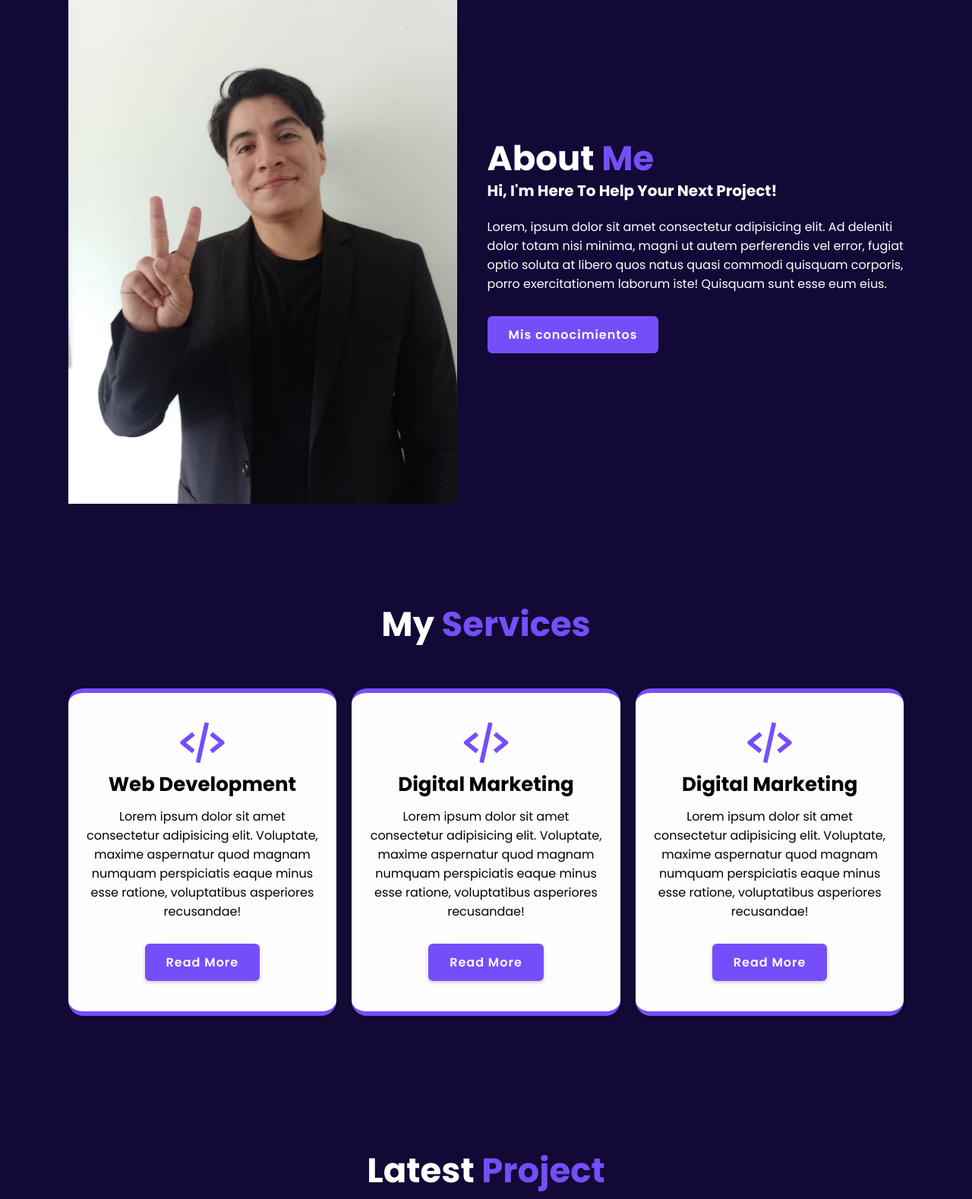
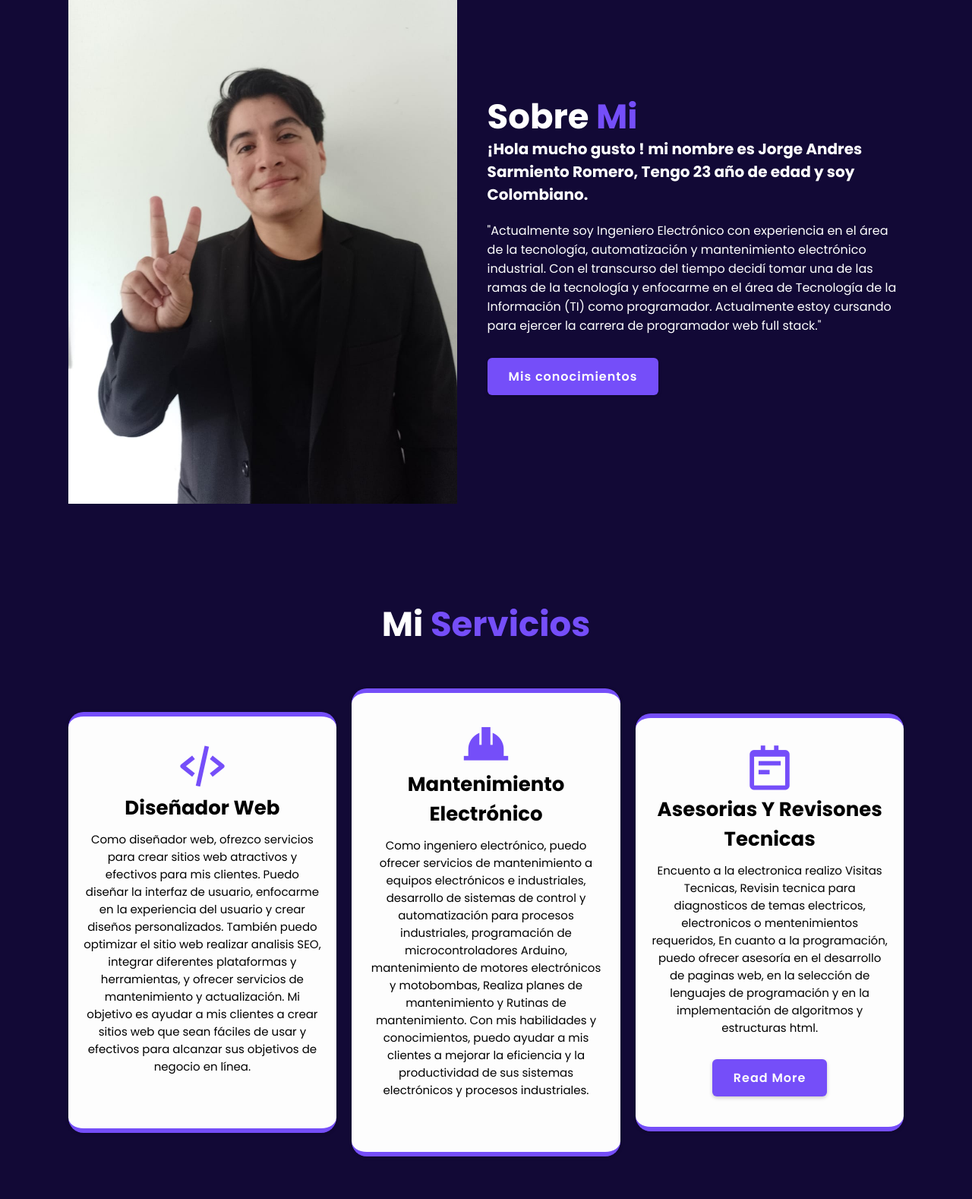
Before and after one commit to ING-JORGE2022/Mi-Portafolio, a website: page index.html in a window 1280 px wide. Shown: the part 920-2498 px from the top of the page at 76% size. Drawn offline with nearby package versions, Linux system fonts and the light colour scheme.

Commit message:
servicios actualizados

```diff
--- a/index.html
+++ b/index.html
@@ -43,18 +43,26 @@
         <h3>Hello, I am</h3>
         <h1>Jorge Romero</h1>
         <p>
-          Bienvenidos a mi portafolio, conoceras un poco de mi vida y de mis conociemtos acerca del mundo de la progrmacion web
+          Bienvenidos a mi portafolio, conoceras un poco de mi vida y de mis
+          conociemtos acerca del mundo de la progrmacion web
         </p>
         <div class="social-media">
-          <a target="_blank" href="https://wa.me/573243713936"><i class='bx bxl-whatsapp'></i></a>
-          <a href="#"><i class="bx bxl-twitter"></i></a>
-          <a href="#"><i class="bx bxl-instagram-alt"></i></a>
-          <a href="#"><i class="bx bxl-linkedin"></i></a>
+          <a target="_blank" href="https://wa.me/573243713936"
+            ><i class="bx bxl-whatsapp"></i
+          ></a>
+          <a
+            target="_blank"
+            href="https://www.instagram.com/badpapu/?igshid=OTk0YzhjMDVlZA%3D%3D"
+            ><i class="bx bxl-instagram-alt"></i
+          ></a>
+          <a
+            target="_blank"
+            href="https://www.linkedin.com/in/jorge-andres-romero-sarmiento-3b9b96271/"
+            ><i class="bx bxl-linkedin"></i
+          ></a>
         </div>
         <!-- <a href="#" class="btn">Download CV</a> -->
         <button class="btn" onclick="abrirEnlace()">Download CV</button>
-
-
       </div>
       <div class="profession-container">
         <div class="profession-box">
@@ -68,11 +76,10 @@
           </div>
           <div class="profession" style="--i: 2">
             <i class="bx bx-code-alt"></i>
-            <h3>
-              FULL STACK</h3>
+            <h3>FULL STACK</h3>
           </div>
           <div class="profession" style="--i: 3">
-            <i class="bx bx-code-alt"></i>
+            <i class='bx bxs-hard-hat'></i>
             <h3>ING. ELECTRONICO</h3>
           </div>
           <div class="circle"></div>
@@ -88,53 +95,68 @@
     </section>
     <!--_____________________________________about section desing ______________________________________   -->
     <section class="about" id="about">
-      <div class="about-img ">
+      <div class="about-img">
         <img src="./src/imagenes/mis-fotos/3.jpg" alt="" />
       </div>
       <div class="about-content">
-        <h2 class="heading">About <span>Me</span></h2>
-        <h3>Hi, I'm Here To Help Your Next Project!</h3>
+        <h2 class="heading">Sobre <span>Mi</span></h2>
+        <h3>
+          ¡Hola mucho gusto ! mi nombre es Jorge Andres Sarmiento Romero, Tengo
+          23 año de edad y soy Colombiano.
+        </h3>
         <p>
-          Lorem, ipsum dolor sit amet consectetur adipisicing elit. Ad deleniti
-          dolor totam nisi minima, magni ut autem perferendis vel error, fugiat
-          optio soluta at libero quos natus quasi commodi quisquam corporis,
-          porro exercitationem laborum iste! Quisquam sunt esse eum eius.
+          "Actualmente soy Ingeniero Electrónico con experiencia en el área de
+          la tecnología, automatización y mantenimiento electrónico industrial.
+          Con el transcurso del tiempo decidí tomar una de las ramas de la
+          tecnología y enfocarme en el área de Tecnología de la Información (TI)
+          como programador. Actualmente estoy cursando para ejercer la carrera
+          de programador web full stack."
         </p>
         <a href="#misConocimientos" class="btn">Mis conocimientos </a>
       </div>
     </section>
     <!-- _______________________________Services section desing -->
     <section class="services" id="services">
-      <h2 class="heading">My <span>Services</span></h2>
+      <h2 class="heading">Mi <span>Servicios</span></h2>
 
       <div class="services-container">
         <div class="services-box">
           <i class="bx bx-code-alt"></i>
-          <h3>Web Development</h3>
+          <h3>Diseñador Web</h3>
           <p>
-            Lorem ipsum dolor sit amet consectetur adipisicing elit. Voluptate,
-            maxime aspernatur quod magnam numquam perspiciatis eaque minus esse
-            ratione, voluptatibus asperiores recusandae!
+            Como diseñador web, ofrezco servicios para crear sitios web
+            atractivos y efectivos para mis clientes. Puedo diseñar la interfaz
+            de usuario, enfocarme en la experiencia del usuario y crear diseños
+            personalizados. También puedo optimizar el sitio web realizar
+            analisis SEO, integrar diferentes plataformas y herramientas, y
+            ofrecer servicios de mantenimiento y actualización. Mi objetivo es
+            ayudar a mis clientes a crear sitios web que sean fáciles de usar y
+            efectivos para alcanzar sus objetivos de negocio en línea.
           </p>
-          <a href="#" class="btn">Read More</a>
         </div>
         <div class="services-box">
-          <i class="bx bx-code-alt"></i>
-          <h3>Digital Marketing</h3>
+          <i class='bx bxs-hard-hat'></i>
+          <h3>Mantenimiento Electrónico</h3>
           <p>
-            Lorem ipsum dolor sit amet consectetur adipisicing elit. Voluptate,
-            maxime aspernatur quod magnam numquam perspiciatis eaque minus esse
-            ratione, voluptatibus asperiores recusandae!
+            Como ingeniero electrónico, puedo ofrecer servicios de mantenimiento
+            a equipos electrónicos e industriales, desarrollo de sistemas de
+            control y automatización para procesos industriales, programación de
+            microcontroladores Arduino, mantenimiento de motores electrónicos y
+            motobombas, Realiza planes de mantenimiento y Rutinas de
+            mantenimiento. Con mis habilidades y conocimientos, puedo ayudar a
+            mis clientes a mejorar la eficiencia y la productividad de sus
+            sistemas electrónicos y procesos industriales.
           </p>
-          <a href="#" class="btn">Read More</a>
         </div>
         <div class="services-box">
-          <i class="bx bx-code-alt"></i>
-          <h3>Digital Marketing</h3>
+          <i class='bx bx-notepad'></i>
+          <h3>Asesorias Y Revisones Tecnicas</h3>
           <p>
-            Lorem ipsum dolor sit amet consectetur adipisicing elit. Voluptate,
-            maxime aspernatur quod magnam numquam perspiciatis eaque minus esse
-            ratione, voluptatibus asperiores recusandae!
+            Encuento a la electronica realizo Visitas Tecnicas, Revisin tecnica
+            para diagnosticos de temas electricos, electronicos o mentenimientos
+            requeridos, En cuanto a la programación, puedo ofrecer asesoría en
+            el desarrollo de paginas web, en la selección de lenguajes de
+            programación y en la implementación de algoritmos y estructuras html.
           </p>
           <a href="#" class="btn">Read More</a>
         </div>
@@ -373,12 +395,12 @@
               <img src="./src/imagenes/scrum.jpg" alt="" />
               <h3>Scrum Master</h3>
               <p>
-                Como programador web, cuento con  experiencia como
-                Scrum Master liderando proyectos de desarrollo web. He
-                utilizado la metodología Scrum en diversos proyectos y liderado
-                equipos para asegurarme de que se sigan las prácticas y procesos
-                de Scrum de manera efectiva. Además, he ayudado a los equipos a
-                identificar y eliminar obstáculos, y he proporcionado apoyo y
+                Como programador web, cuento con experiencia como Scrum Master
+                liderando proyectos de desarrollo web. He utilizado la
+                metodología Scrum en diversos proyectos y liderado equipos para
+                asegurarme de que se sigan las prácticas y procesos de Scrum de
+                manera efectiva. Además, he ayudado a los equipos a identificar
+                y eliminar obstáculos, y he proporcionado apoyo y
                 retroalimentación para mejorar la eficiencia y productividad del
                 equipo. Asimismo, tengo habilidades avanzadas en la gestión de
                 tareas con Trello, lo que me ha permitido liderar equipos para
@@ -393,16 +415,12 @@
             <div class="testimonial-slide swiper-slide">
               <img src="./src/imagenes/react-logo.jpg" alt="" />
               <h3>REACT</h3>
-              <p>
-                En proceso de aprendizaje
-              </p>
+              <p>En proceso de aprendizaje</p>
             </div>
             <div class="testimonial-slide swiper-slide">
               <img src="./src/imagenes/Node_logo_NodeJS.png" alt="" />
-              <h3>Node.js </h3>
-              <p>
-                En proceso de aprendizaje
-              </p>
+              <h3>Node.js</h3>
+              <p>En proceso de aprendizaje</p>
             </div>
           </div>
           <div class="swiper-button-next"></div>
--- a/sass/componets/_services.scss
+++ b/sass/componets/_services.scss
@@ -45,6 +45,6 @@ color: $main-color;
 
 
 .services-box p{
-    font-size: 1.6rem;
+    font-size: 1.5rem;
     margin:1rem 0 3rem;
 }
```
Also changed, not shown: Js/script.js (line endings or trailing spaces), css/main.min.css.
